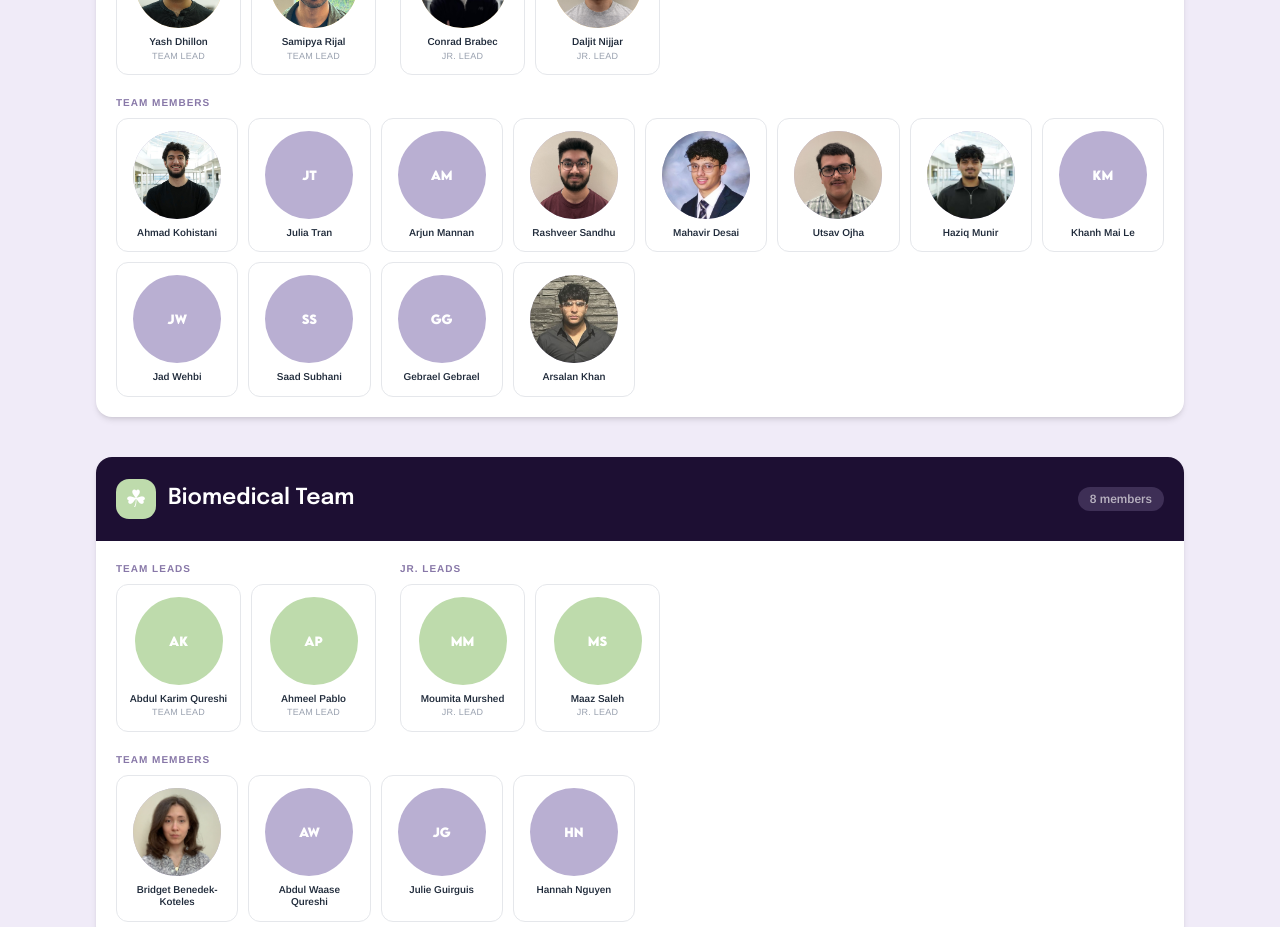
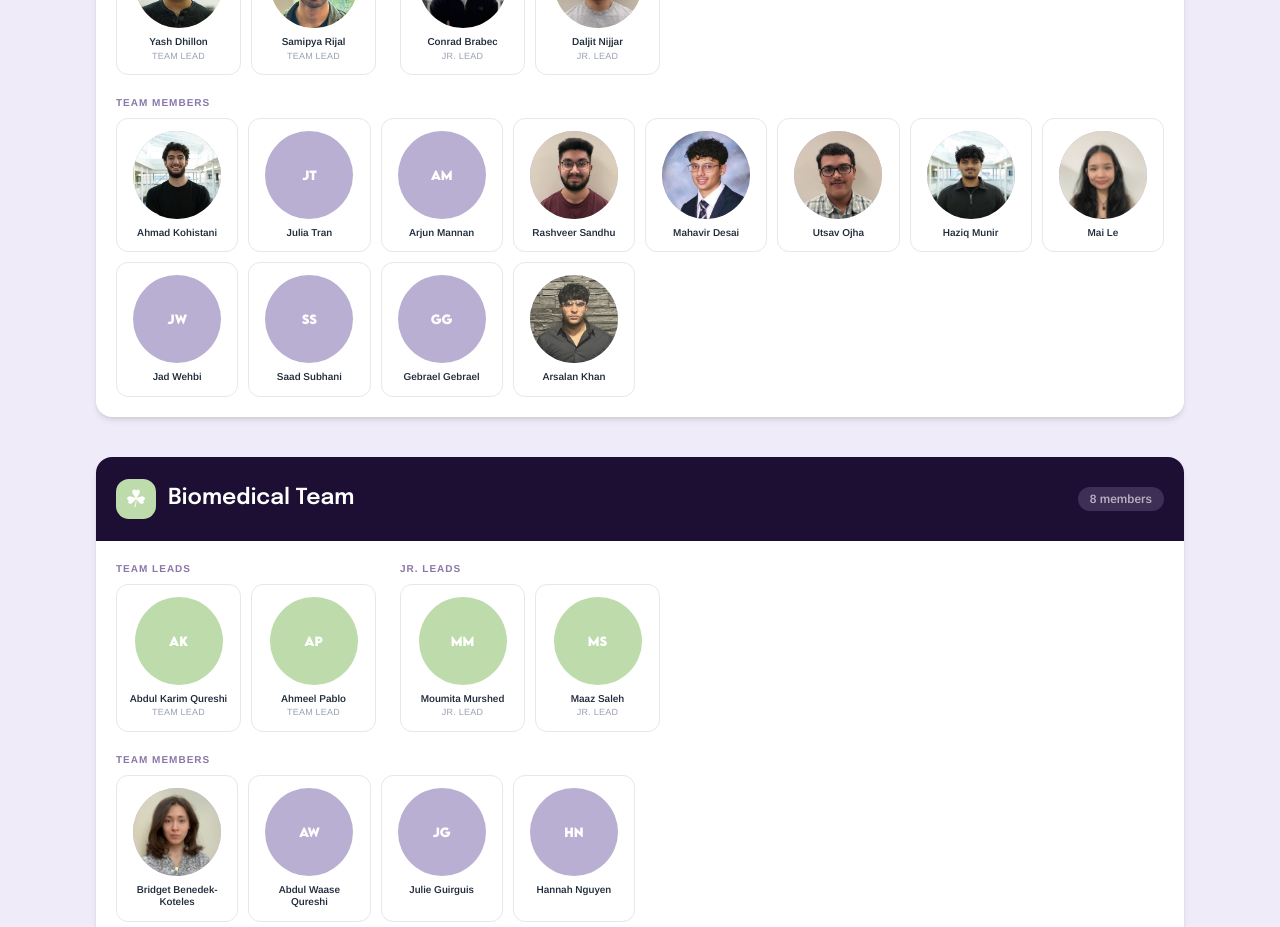
Before and after one commit to Waybionic/temp-website, a Next.js app in the folder waybionic/: page /team in a window 1280 px wide. Shown: the part 2160-3087 px from the top of the page. Built offline with nearby package versions, Linux system fonts and the light colour scheme.

Commit message:
addition of member pictures

```diff
--- a/waybionic/src/app/team/components/hero.tsx
+++ b/waybionic/src/app/team/components/hero.tsx
@@ -133,7 +133,7 @@ const teams: Team[] = [
       { name: "Mahavir Desai",          image: "/images/team/mahavir-desai.jpg" },
       { name: "Utsav Ojha",          image: "/images/team/utsav-ojha.jpg" },
       { name: "Haziq Munir",          image: "/images/team/haziq-munir.jpg" },
-      { name: "Khanh Mai Le",          image: "" },
+      { name: "Mai Le",          image: "/images/team/mai-le.jpg" },
       { name: "Jad Wehbi",          image: "" },
       { name: "Saad Subhani",          image: "" },
       { name: "Gebrael Gebrael",          image: "" },
```
Also changed, not shown: waybionic/public/images/team/mai-le.jpg (added).
